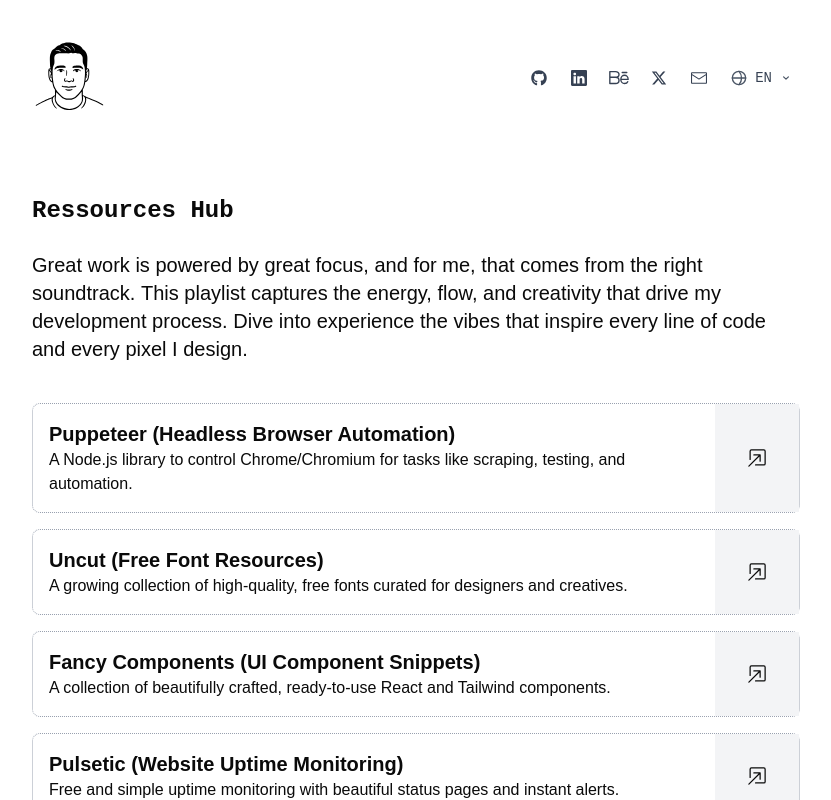
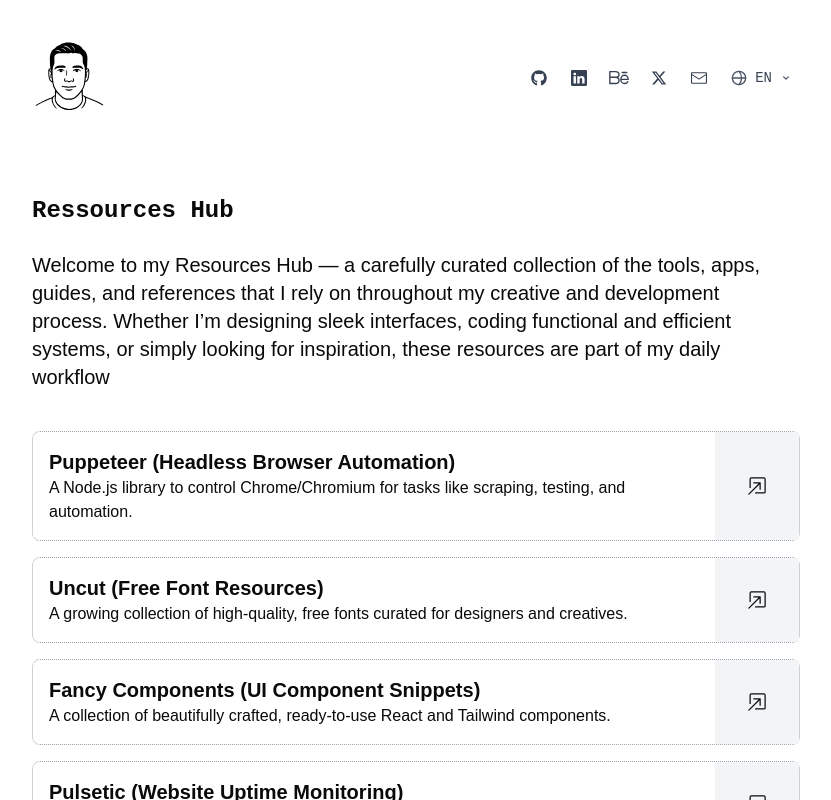
Before and after one commit to ChamkhiAnas/Portfolio, a React (Vite) app: page /ressources in a window 1280 px wide. Shown: the top 800 px of the page, without its empty margins (224-1055 px from the left). Built offline with nearby package versions, Linux system fonts and the light colour scheme.

Commit message:
fixing ressources

```diff
--- a/src/Componenets/RessourcePage.jsx
+++ b/src/Componenets/RessourcePage.jsx
@@ -41,7 +41,7 @@
                 mass: 0.5    ,
                 }}
             >
-            {t('radio.description')}
+            {t('ressources.description')}
             </VerticalCutReveal>
             </div>
 
```
